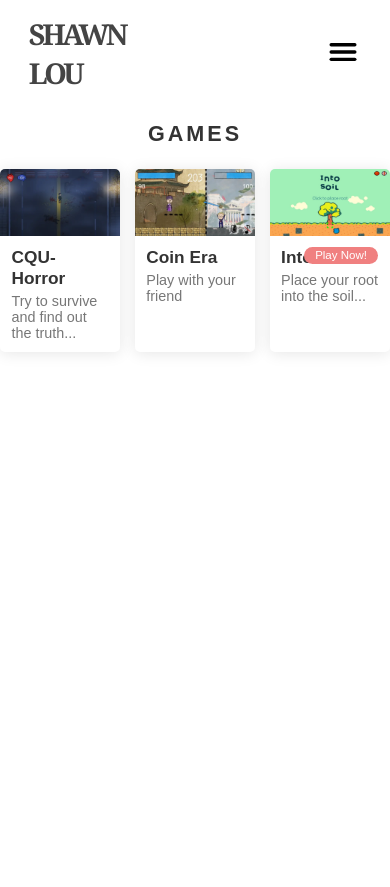
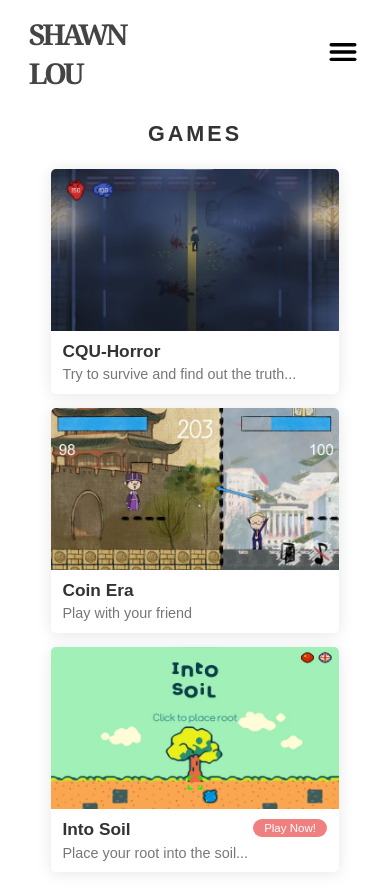
Before and after one commit to HotranLandoler/HotranLandoler.github.io.old, a Vue app: page /#/game in a window 390 px wide. Before the commit the page ends 844 px from the top, so only its background shows below. Built offline with nearby package versions, Linux system fonts and the light colour scheme; a web font is replaced by a local one.

Commit message:
Add game list media query

```diff
--- a/src/App.vue
+++ b/src/App.vue
@@ -60,7 +60,7 @@
 <style scoped>
 a:link,
 a:visited {
-  font-size: 1.2rem;
+  font-size: 1.1rem;
   letter-spacing: 3px;
   text-transform: uppercase;
   text-decoration: none;
@@ -93,7 +93,7 @@ a:active {
 .nav-list {
   list-style: none;
   display: flex;
-  gap: 4rem;
+  gap: 3rem;
 }
 .button-mobile-nav {
   border: none;
--- a/src/assets/main.css
+++ b/src/assets/main.css
@@ -6,6 +6,7 @@
 
 .container {
   margin: 0 auto 1rem auto;
+  padding: 0 2rem;
   max-width: 60rem;
 }
 
--- a/src/components/pages/games/GamesHome.vue
+++ b/src/components/pages/games/GamesHome.vue
@@ -1,8 +1,7 @@
 <template>
   <section>
     <h2 class="page-heading">Games</h2>
-    <div class="container">
-      <div class="games-list">
+    <div class="container games-list">
       <game-item
         img-src="/img/cqu-horror.webp"
         title="CQU-Horror"
@@ -23,7 +22,6 @@
         can-play
       />
     </div>
-    </div>
   </section>
 </template>
 
@@ -37,4 +35,12 @@ import GameItem from "../../GameItem.vue";
   grid-template-columns: repeat(3, 1fr);
   gap: 1rem;
 }
+
+@media (max-width: 48em) {
+  .games-list {
+    display: flex;
+    flex-direction: column;
+    max-width: 24rem;
+  }
+}
 </style>
```
Lines whose indentation alone changed are shown as unchanged.
